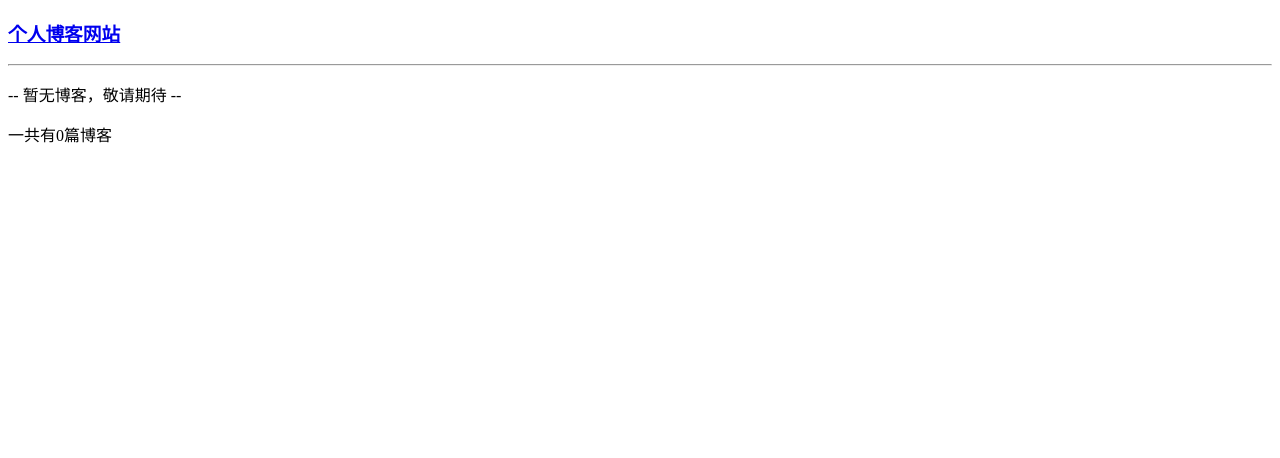
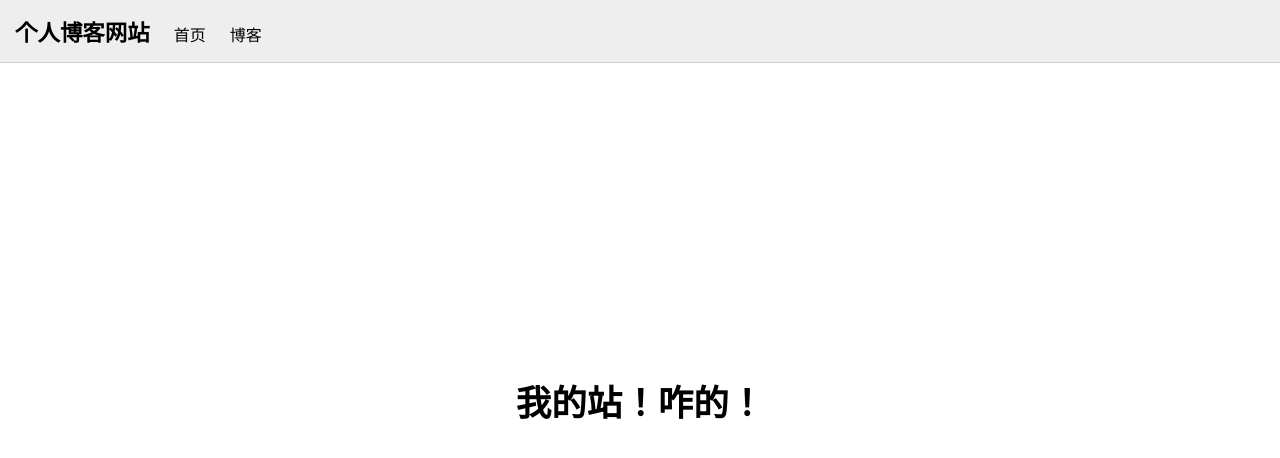
Before and after one commit to windstormeye/djangoProjects, a Django app: page / in a window 1280 px wide. Shown: the top 458 px of the page. Run offline with Django 3.2, Linux system fonts and the light colour scheme; data that the repository does not hold is empty.

Commit message:
update mysite css

```diff
--- a/mysite/mysite/blog/urls.py
+++ b/mysite/mysite/blog/urls.py
@@ -3,6 +3,7 @@ from . import views
 
 urlpatterns = [
 	# http://localhost:8000/blog/1
+	path('', views.blog_list, name='blog_list'),
 	path('<int:blog_pk>', views.blog_detail, name="blog_detail"),
-	path('type/<int:blogs_type_pk>', views.blogs_with_type, name="blogs_with_type")
+	path('type/<int:blogs_type_pk>', views.blogs_with_type, name="blogs_with_type"),
 ]
--- a/mysite/mysite/mysite/settings.py
+++ b/mysite/mysite/mysite/settings.py
@@ -121,3 +121,6 @@ USE_TZ = True
 # https://docs.djangoproject.com/en/2.0/howto/static-files/
 
 STATIC_URL = '/static/'
+STATICFILES_DIRS = [
+    os.path.join(BASE_DIR, 'static'),
+]
--- a/mysite/mysite/mysite/urls.py
+++ b/mysite/mysite/mysite/urls.py
@@ -15,10 +15,10 @@ Including another URLconf
 """
 from django.contrib import admin
 from django.urls import path, include
-from blog.views import blog_list
+from .views import home
 
 urlpatterns = [
-	path('', blog_list, name='home'),
+	path('', home, name='home'),
     path('admin/', admin.site.urls),
     path('blog/', include('blog.urls')),
 ]
--- /dev/null
+++ b/mysite/mysite/mysite/views.py
@@ -0,0 +1,5 @@
+from django.shortcuts import render_to_response
+
+def home(request):
+	context = {}
+	return render_to_response('home.html', context)
--- /dev/null
+++ b/mysite/mysite/static/base.css
@@ -0,0 +1,21 @@
+* {
+	margin: 0;
+	padding: 0;
+}
+
+div.nav {
+	background-color: #eee;
+	border-bottom: 1px solid #ccc;
+	padding: 10px 5px;
+}
+
+div.nav a {
+	text-decoration: none;
+	color: #000;
+	padding: 5px 10px;
+}
+
+div.nav a.logo {
+    display: inline-block;
+	font-size: 120%;
+}
--- /dev/null
+++ b/mysite/mysite/static/home.css
@@ -0,0 +1,7 @@
+h3.home-content {
+	font-size: 222%;
+	position: absolute;
+	left: 50%;
+	top: 50%;
+	transform: translate(-50%, -50%);
+}
--- a/mysite/mysite/templates/base.html
+++ b/mysite/mysite/templates/base.html
@@ -1,16 +1,24 @@
+{% load staticfiles %}
+
 <!DOCTYPE html>
 <html>
 <head>
 	<meta charset="UTF-8">
 	<title>{% block title %}{% endblock %}</title>
+	<!-- 推荐做法 -->
+	<link rel="stylesheet" href="{% static 'base.css' %}">
+	<!-- <link rel="stylesheet" href="/static/base.css"> -->
+	{% block header_extends %}{% endblock %}
 </head>
 <body>
-	<div>
-		<a href="/">
+	<div class="nav">
+		<a class="logo" href="/">
 			<h3>个人博客网站</h3>
 		</a>
+		<a href="/">首页</a>
+		<a href="{% url 'blog_list' %}">博客</a>
 	</div>
-	<hr>
 	{% block content %}{% endblock %}
+
 </body>
 </html>
--- /dev/null
+++ b/mysite/mysite/templates/home.html
@@ -0,0 +1,14 @@
+{% extends 'base.html' %}
+{% load staticfiles %}
+
+{% block title %}
+	我的网站|首页
+{% endblock %}
+
+{% block header_extends %}
+	<link rel="stylesheet" href="{% static 'home.css' %}">
+{% endblock %}
+
+{% block content %}
+	<h3 class="home-content">我的站！咋的！</h3>
+{% endblock %}
```
